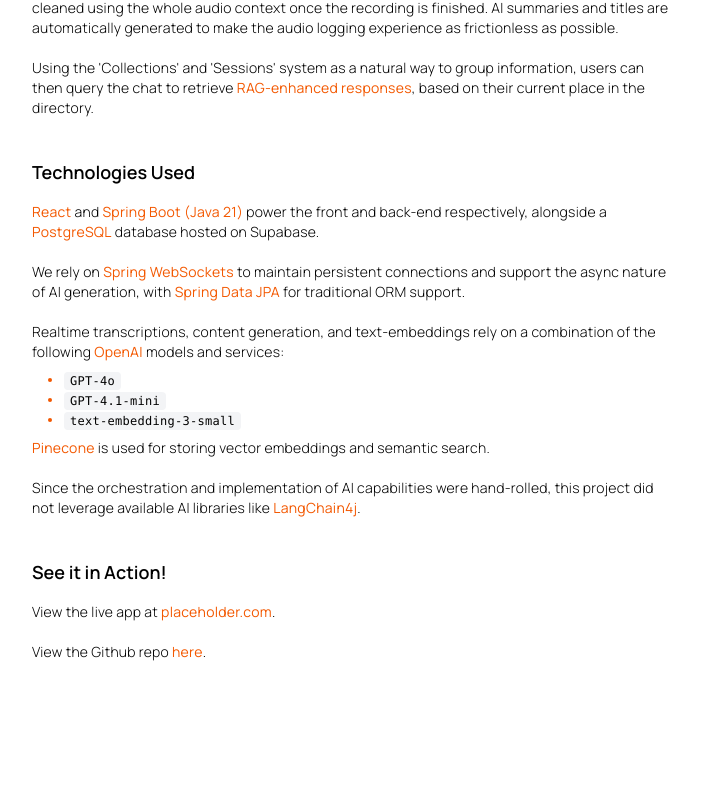
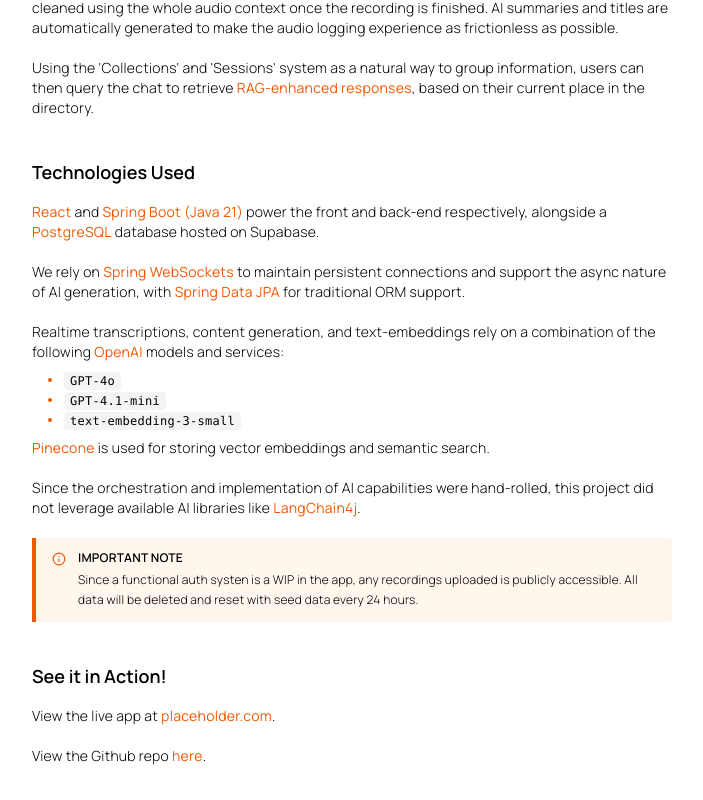
Before and after one commit to coolbmann/Personal-Portfolio, a React (Vite) app: page /projects/linda-ai in a window 1280 px wide. Shown: the part 878-1678 px from the top of the page, without its empty margins (448-1151 px from the left). Before the commit the page ends 1628 px from the top, so only its background shows below. Built offline with nearby package versions, Linux system fonts and the light colour scheme.

Commit message:
Added note panel

```diff
--- a/package.json
+++ b/package.json
@@ -11,6 +11,7 @@
   },
   "dependencies": {
     "framer-motion": "^11.2.12",
+    "lucide-react": "^1.6.0",
     "react": "^18.3.1",
     "react-dom": "^18.3.1",
     "react-router-dom": "^6.24.0",
--- /dev/null
+++ b/src/components/NotePanel.tsx
@@ -0,0 +1,69 @@
+import { ReactNode } from "react";
+import { Info, AlertTriangle, Lightbulb, StickyNote } from "lucide-react";
+
+type Variant = "info" | "note" | "warning" | "tip";
+
+const variantStyles: Record<
+  Variant,
+  { border: string; bg: string; iconClass: string; label: string }
+> = {
+  info: {
+    border: "border-l-custom-orange",
+    bg: "bg-orange-50",
+    iconClass: "text-custom-orange",
+    label: "Info",
+  },
+  note: {
+    border: "border-l-custom-orange",
+    bg: "bg-orange-50",
+    iconClass: "text-custom-orange",
+    label: "Note",
+  },
+  warning: {
+    border: "border-l-amber-400",
+    bg: "bg-amber-50",
+    iconClass: "text-amber-400",
+    label: "Warning",
+  },
+  tip: {
+    border: "border-l-green-400",
+    bg: "bg-green-50",
+    iconClass: "text-green-400",
+    label: "Tip",
+  },
+};
+
+const icons: Record<Variant, ReactNode> = {
+  info: <Info size={14} />,
+  note: <StickyNote size={14} />,
+  warning: <AlertTriangle size={14} />,
+  tip: <Lightbulb size={14} />,
+};
+
+interface NotePanelProps {
+  variant?: Variant;
+  title?: string;
+  children: ReactNode;
+}
+
+const NotePanel = ({ variant = "note", title, children }: NotePanelProps) => {
+  const { border, bg, iconClass, label } = variantStyles[variant];
+
+  return (
+    <div
+      className={`flex gap-3 border-l-4 ${border} ${bg} px-4 py-3 rounded-r`}
+    >
+      <div className={`mt-0.5 shrink-0 ${iconClass}`}>{icons[variant]}</div>
+      <div className="flex flex-col gap-1">
+        <div className="text-xs font-semibold tracking-wide-custom uppercase">
+          {title ?? label}
+        </div>
+        <div className="text-xs font-light tracking-wide-custom leading-5">
+          {children}
+        </div>
+      </div>
+    </div>
+  );
+};
+
+export default NotePanel;
--- a/src/pages/project-detail/LindaAI.tsx
+++ b/src/pages/project-detail/LindaAI.tsx
@@ -3,6 +3,7 @@
 import { Github } from "../../assets/svg-files";
 import Web from "../../assets/svg-files/Web";
 import Video from "../../assets/project-videos/new-noggin.mp4";
+import NotePanel from "../../components/NotePanel";
 
 const LindaAI = () => {
   useEffect(() => {
@@ -169,6 +170,13 @@
                 LangChain4j
               </span>
               .
+              <br />
+              <br />
+              <NotePanel variant="info" title="Important Note">
+                Since a functional auth systen is a WIP in the app, any
+                recordings uploaded is publicly accessible. All data will be
+                deleted and reset with seed data every 24 hours.
+              </NotePanel>
             </div>
           </div>
         </div>
```
Also changed, not shown: .claude/settings.local.json (added), 1 other file (tests, documents, lock files or other folders).
